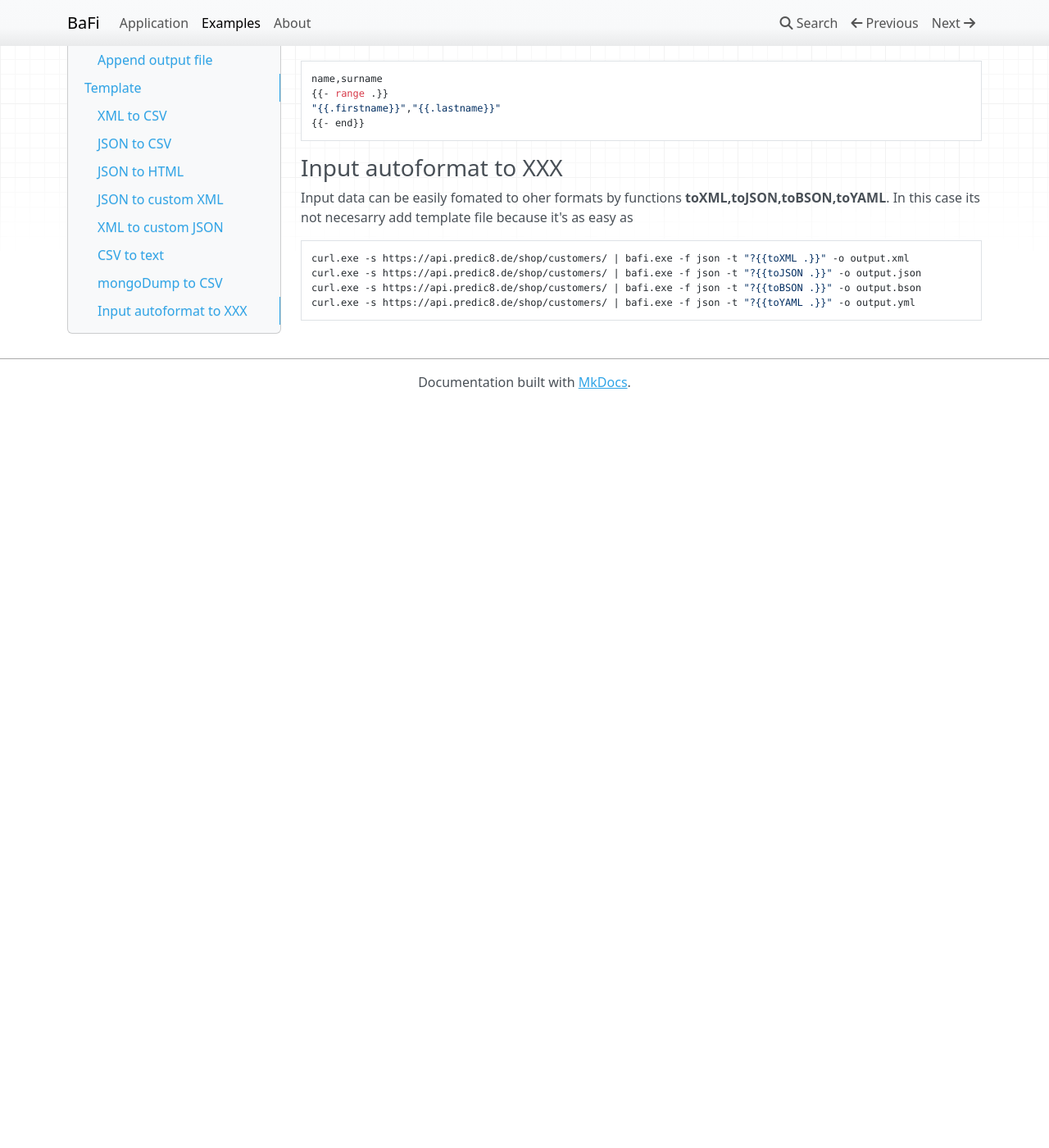
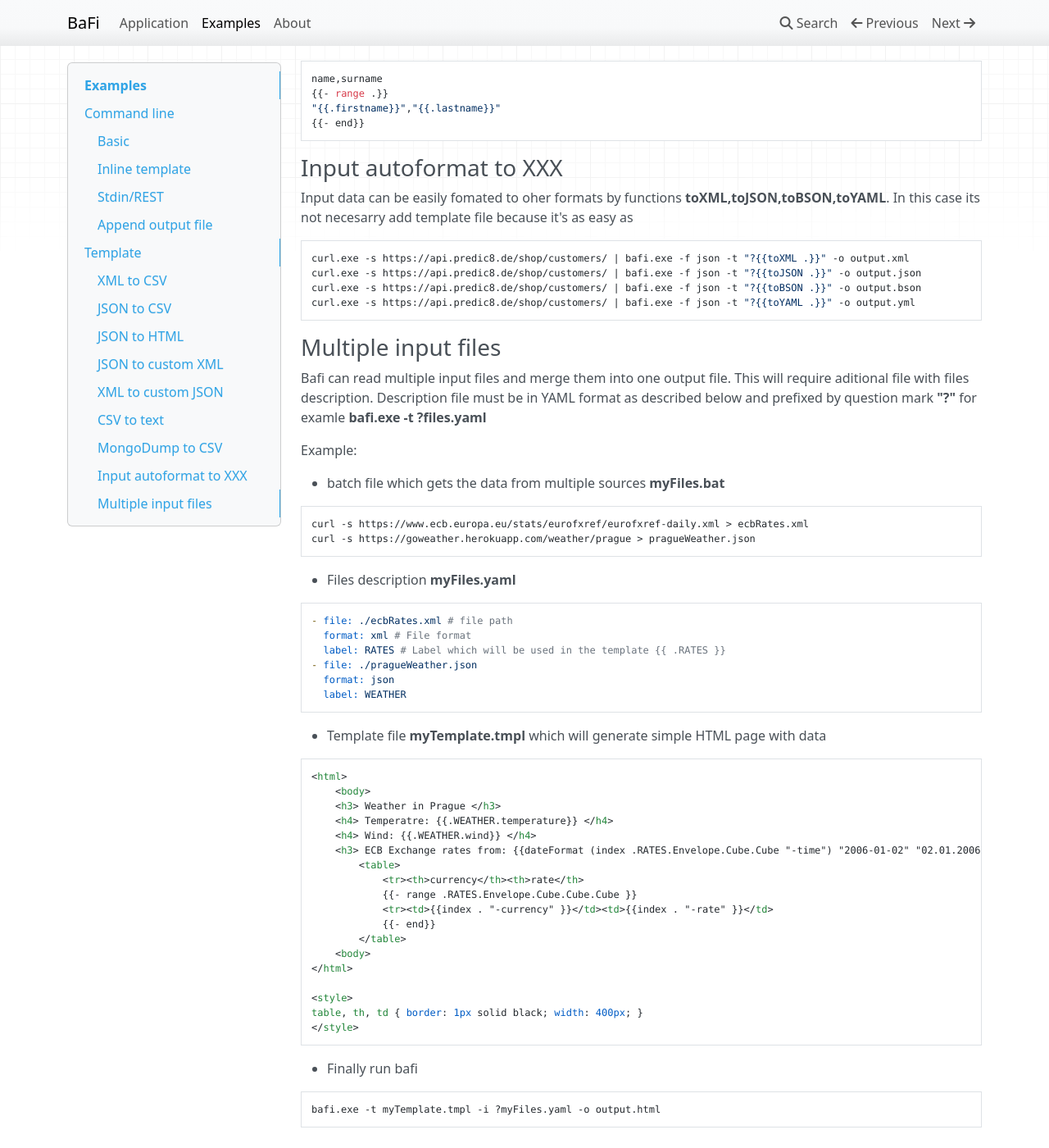
Before and after one commit to mmalcek/bafi, an MkDocs documentation site: the page built from docs/examples.md, in a window 1280 px wide and 1400 px high, scrolled down 3707 px. Shown: the whole window at 82% size. Built offline with MkDocs 1.6.1, drawn with Linux system fonts in a browser that asks for light colours; nearby versions of some CDN libraries; before the commit the page ends 4201 px from its top, so only the background shows below that; some of the changed text lies outside the part shown.

Commit message:
updated examples

````diff
--- a/docs/examples.md
+++ b/docs/examples.md
@@ -150,7 +150,7 @@ Name: {{.name}}, Surname: {{.surname}}
 ```
 note: CSV file must be **[RFC4180](https://datatracker.ietf.org/doc/html/rfc4180)** compliant, file must have header line and separator must be **comma ( , )**
 
-### mongoDump to CSV
+### MongoDump to CSV
 - command
 ```sh
 bafi.exe -i users.bson -f bson -t myTemplate.tmpl -o output.html
@@ -171,3 +171,49 @@ curl.exe -s https://api.predic8.de/shop/customers/ | bafi.exe -f json -t "?{{toJ
 curl.exe -s https://api.predic8.de/shop/customers/ | bafi.exe -f json -t "?{{toBSON .}}" -o output.bson
 curl.exe -s https://api.predic8.de/shop/customers/ | bafi.exe -f json -t "?{{toYAML .}}" -o output.yml
 ```
+
+### Multiple input files
+Bafi can read multiple input files and merge them into one output file. This will require aditional file with files description.
+Description file must be in YAML format as described below and prefixed by question mark **"?"** for examle **bafi.exe -t ?files.yaml**
+
+Example:
+
+- batch file which gets the data from multiple sources **myFiles.bat**
+```sh
+curl -s https://www.ecb.europa.eu/stats/eurofxref/eurofxref-daily.xml > ecbRates.xml
+curl -s https://goweather.herokuapp.com/weather/prague > pragueWeather.json
+```
+- Files description **myFiles.yaml**
+```yaml
+- file: ./ecbRates.xml # file path
+  format: xml # File format
+  label: RATES # Label which will be used in the template {{ .RATES }}
+- file: ./pragueWeather.json
+  format: json
+  label: WEATHER
+```
+- Template file **myTemplate.tmpl** which will generate simple HTML page with data
+```html
+<html>
+    <body>
+    <h3> Weather in Prague </h3>
+    <h4> Temperatre: {{.WEATHER.temperature}} </h4>
+    <h4> Wind: {{.WEATHER.wind}} </h4>
+    <h3> ECB Exchange rates from: {{dateFormat (index .RATES.Envelope.Cube.Cube "-time") "2006-01-02" "02.01.2006" }}</h3>
+        <table>
+            <tr><th>currency</th><th>rate</th>
+            {{- range .RATES.Envelope.Cube.Cube.Cube }}
+            <tr><td>{{index . "-currency" }}</td><td>{{index . "-rate" }}</td>
+            {{- end}}
+        </table>
+    <body>
+</html>
+
+<style>
+table, th, td { border: 1px solid black; width: 400px; }
+</style>
+```
+- Finally run bafi
+```sh
+bafi.exe -t myTemplate.tmpl -i ?myFiles.yaml -o output.html
+```
````
Also changed, not shown: README.md (+1 -0 lines), docs/README.md (+10 -6 lines), 1 other file.
